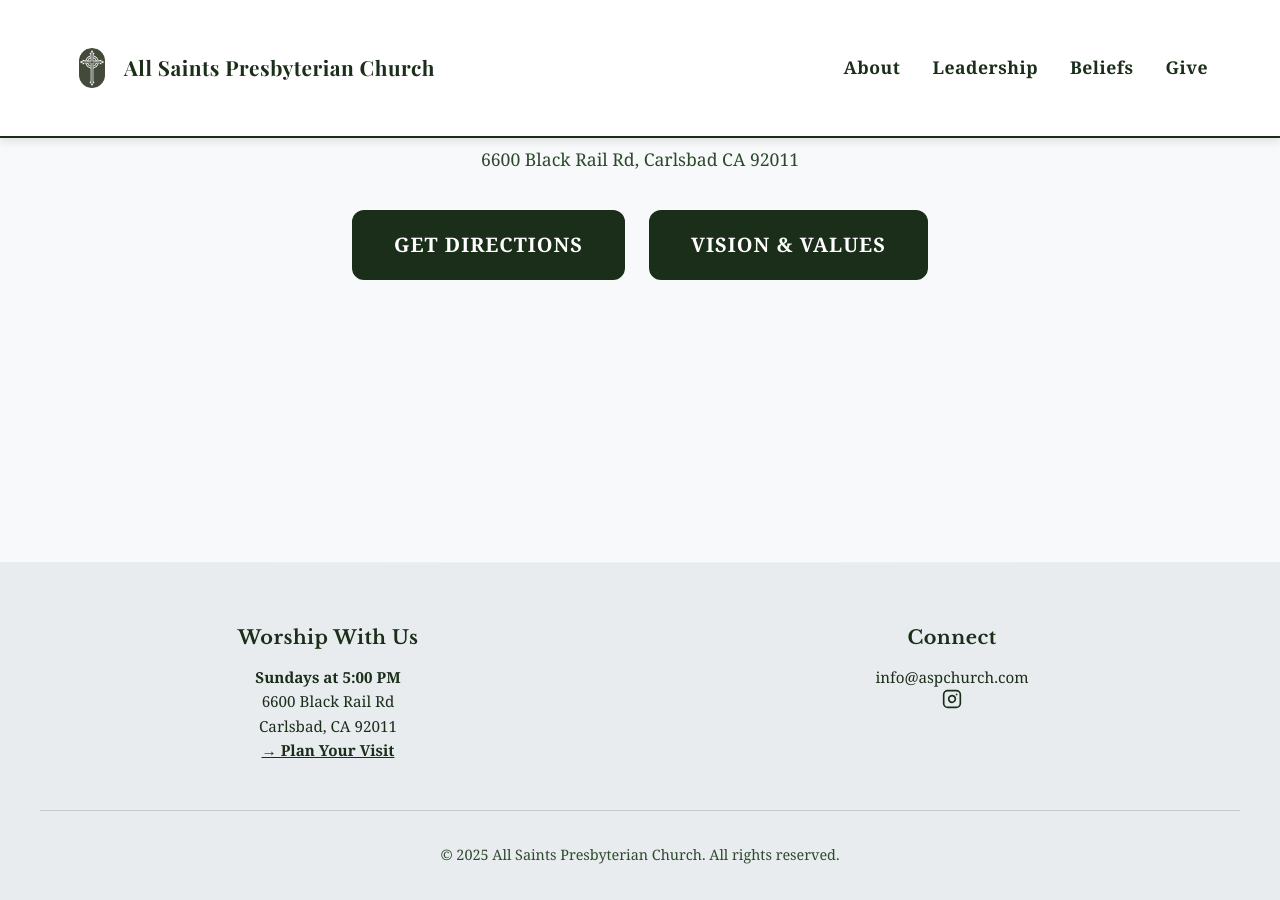
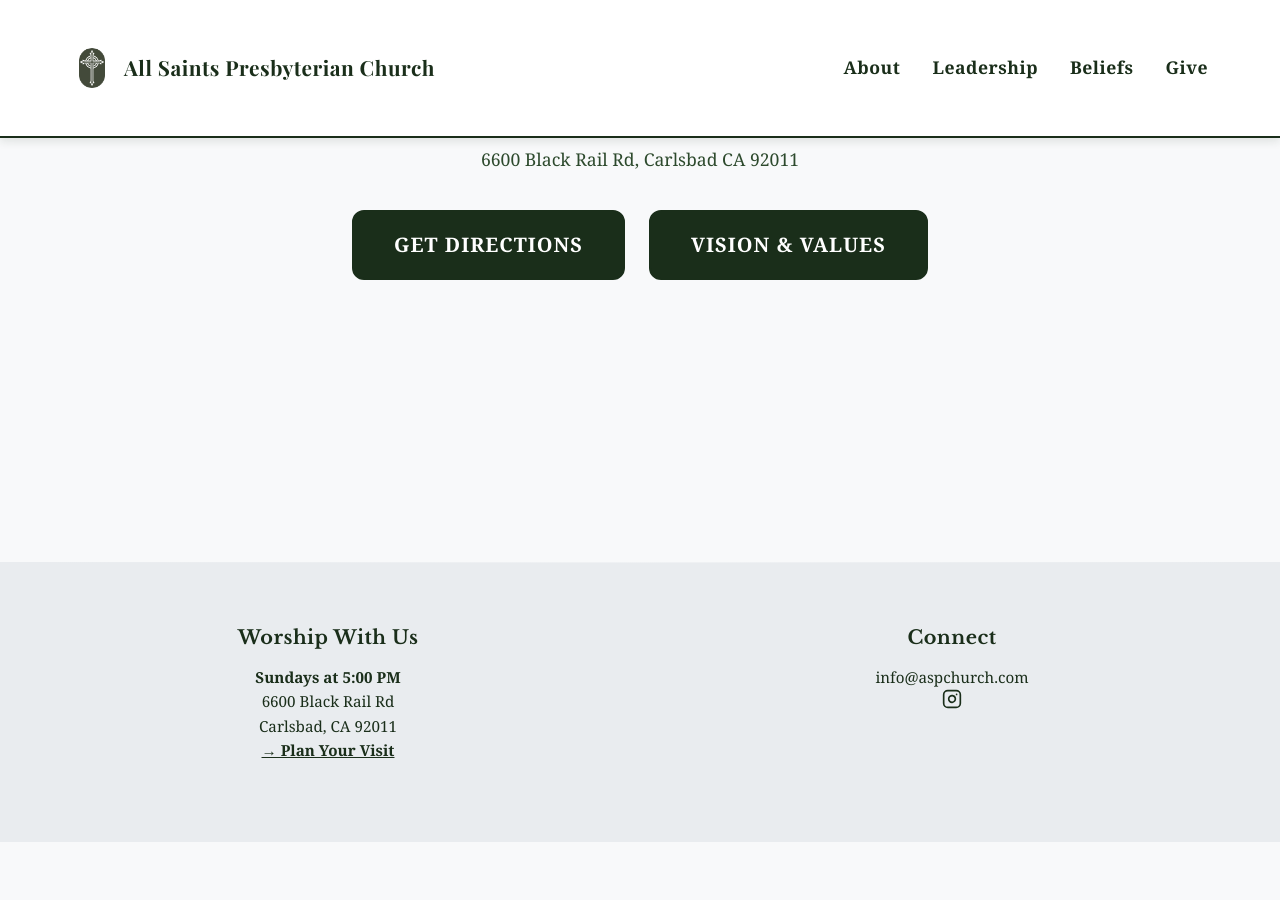
Before and after one commit to aspchurch/website, a Jekyll site: the page built from index.html, in a window 1280 px wide and 900 px high, scrolled down 340 px. Built offline with Jekyll 4.4.1, drawn with Linux system fonts in a browser that asks for light colours; after the commit the page ends 1182 px from its top, so only the background shows below that.

Commit message:
Updated images

```diff
--- a/_data/about.yml
+++ b/_data/about.yml
@@ -15,7 +15,7 @@
 church_story:
   title: "Our Church Plant Story"
   content: |
-    All Saints Presbyterian Church began as a vision to bring Reformed worship and biblical teaching to the growing communities of North County San Diego. As a church plant in the Presbyterian Church in America (PCA), we are committed to:
+    All Saints Presbyterian Church began as a vision to bring Reformed worship and biblical teaching to the growing communities of North County San Diego.
   commitments:
     - title: "Expository Preaching"
       description: "Faithful exposition of God's Word"
--- a/_layouts/default.html
+++ b/_layouts/default.html
@@ -83,7 +83,7 @@
     <link rel="preconnect" href="https://fonts.gstatic.com" crossorigin>
 
     <!-- Preload Critical Assets -->
-    <link rel="preload" href="{{ '/assets/images/AS-Mark_Olive.png' | relative_url }}" as="image" type="image/png">
+    <link rel="preload" href="{{ '/assets/images/logo.png' | relative_url }}" as="image" type="image/png">
     {% if site.performance.enable_css_cache_busting %}
     <link rel="preload" href="{{ '/assets/css/style.css' | relative_url }}?v={{ site.time | date: '%s' }}" as="style">
     {% else %}
@@ -126,10 +126,10 @@
     {% endif %}
 
     <!-- Favicons -->
-    <link rel="icon" type="image/svg+xml" href="{{ '/assets/images/favicon.svg' | relative_url }}">
-    <link rel="icon" type="image/svg+xml" sizes="16x16" href="{{ '/assets/images/favicon-16x16.svg' | relative_url }}">
-    <link rel="icon" type="image/svg+xml" sizes="32x32" href="{{ '/assets/images/favicon-32x32.svg' | relative_url }}">
-    <link rel="apple-touch-icon" sizes="180x180" href="{{ '/assets/images/apple-touch-icon.svg' | relative_url }}">
+    <link rel="icon" type="image/png" href="{{ '/assets/images/favicon.png' | relative_url }}">
+    <link rel="icon" type="image/png" sizes="16x16" href="{{ '/assets/images/favicon.png' | relative_url }}">
+    <link rel="icon" type="image/png" sizes="32x32" href="{{ '/assets/images/favicon.png' | relative_url }}">
+    <link rel="apple-touch-icon" sizes="180x180" href="{{ '/assets/images/favicon.png' | relative_url }}">
     <link rel="manifest" href="{{ '/assets/images/site.webmanifest' | relative_url }}">
 </head>
 <body>
@@ -138,7 +138,7 @@
             <div class="nav-container">
                 <div class="nav-logo">
                     <a href="{{ '/' | relative_url }}">
-                        <img src="{{ '/assets/images/AS-Mark_Olive.png' | relative_url }}"
+                        <img src="{{ '/assets/images/logo.png' | relative_url }}"
                              alt="{{ site.church.name }} Logo"
                              class="logo"
                              width="40"
@@ -195,10 +195,6 @@
                         </a>
                     </p>
                 </div>
-            </div>
-
-            <div class="footer-bottom">
-                <p>&copy; {{ 'now' | date: '%Y' }} {{ site.church.name }}. All rights reserved.</p>
             </div>
         </div>
     </footer>
```
Also changed, not shown: assets/images/apple-touch-icon.svg (deleted), assets/images/favicon-16x16.svg (deleted), assets/images/favicon-32x32.svg (deleted), assets/images/favicon.png (added), assets/images/favicon.svg (deleted), assets/images/logo.png (renamed from assets/images/AS-Mark_Olive.png), assets/images/logo.svg (deleted), assets/images/site.webmanifest, 2 other files.
